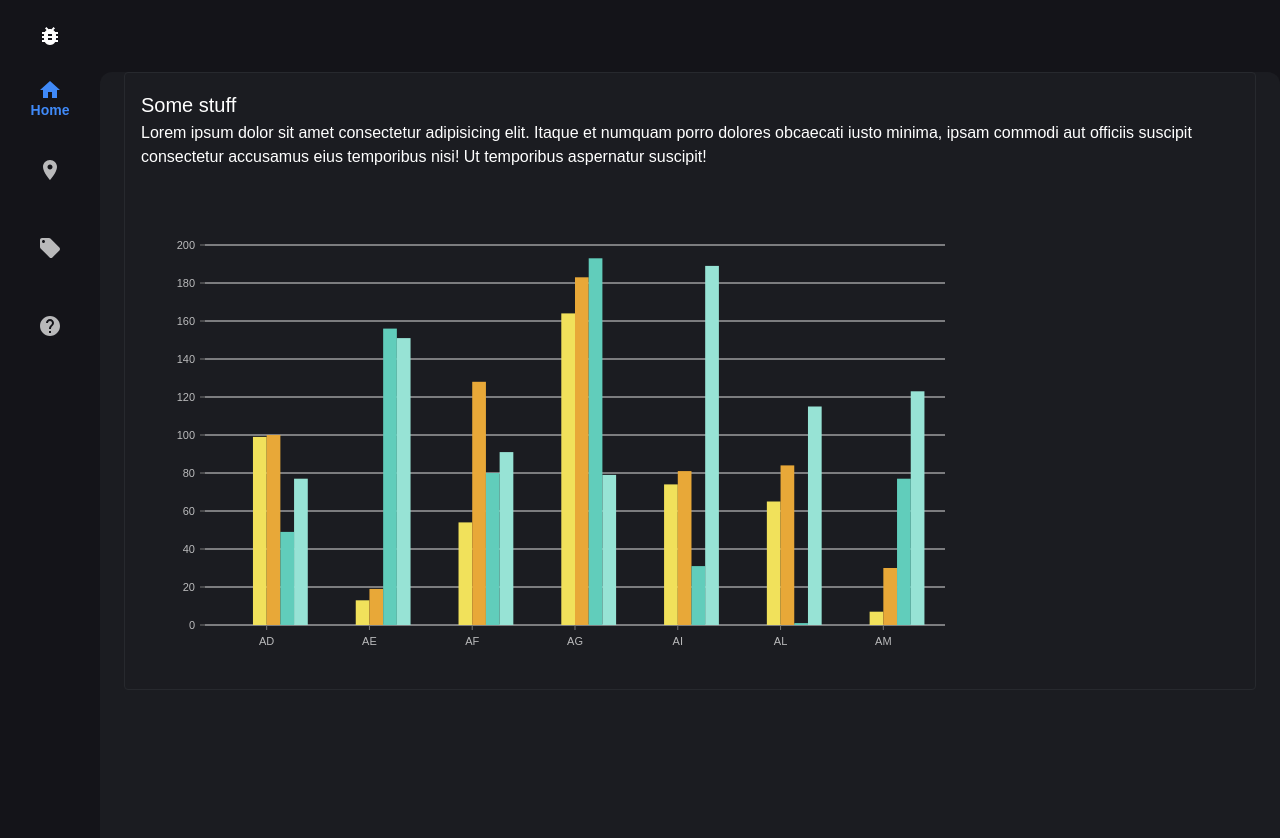
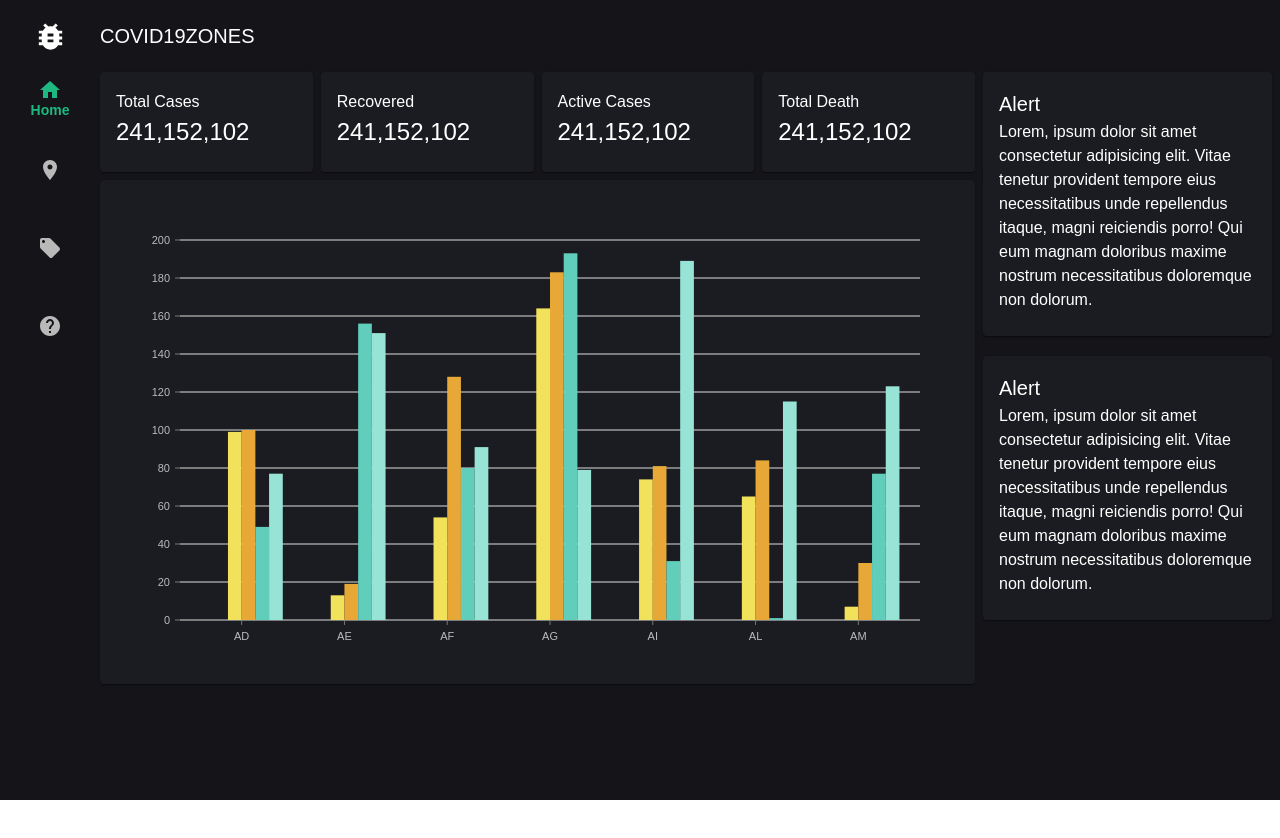
Before and after one commit to anshul/covid-19-zones, a React app: page / in a window 1280 px wide. Shown: the top 838 px of the page. After the commit the page ends 800 px from the top, so only its background shows below. Built offline with nearby package versions, Linux system fonts and the light colour scheme; the HTML template or start-up script is replaced by a standard one.

Commit message:
improvement(react): add home skeleton ui

```diff
--- a/src/Container/Container.tsx
+++ b/src/Container/Container.tsx
@@ -1,26 +1,26 @@
 import React from 'react'
-import { Typography, Container as MuiContainer, makeStyles, Theme, createStyles, Grid, Card, CardContent } from '@material-ui/core'
+import { Typography, makeStyles, Theme, createStyles, Grid, Card, CardContent } from '@material-ui/core'
 import BarChart from '../components/Charts/BarChart'
 import Navbar from './Navbar'
 
 const useStyles = makeStyles((theme: Theme) =>
   createStyles({
     root: {
+      width: '100% !important',
       display: 'flex',
       backgroundColor: theme.palette.background.default,
       color: theme.palette.text.primary,
     },
     appbar: {
+      width: '100%',
+      height: '72px',
       backgroundColor: theme.palette.background.default,
-      borderBottomWidth: '1px',
-      borderBottomStyle: 'solid',
-      borderBottomColor: theme.palette.divider,
+      display: 'flex',
+      alignItems: 'center',
     },
     content: {
       height: '100vh',
       borderRadius: '12px',
-      backgroundColor: theme.palette.background.paper,
-      marginTop: '72px',
     },
     sidebar: {
       paddingRight: theme.spacing(1),
@@ -40,22 +40,75 @@ const Container: React.FC = () => {
   return (
     <div className={classes.root}>
       <Navbar />
-      <MuiContainer className={classes.content} maxWidth='xl'>
-        <Grid container>
-          <Grid item xs={12}>
-            <Card variant='outlined'>
-              <CardContent>
-                <Typography variant='h6'>Some stuff</Typography>
-                <Typography variant='body1'>
-                  Lorem ipsum dolor sit amet consectetur adipisicing elit. Itaque et numquam porro dolores obcaecati iusto minima, ipsam commodi
-                  aut officiis suscipit consectetur accusamus eius temporibus nisi! Ut temporibus aspernatur suscipit!
-                </Typography>
-              </CardContent>
-              <BarChart />
-            </Card>
+      <div>
+        <div className={classes.appbar}>
+          <Typography variant='h6'>COVID19ZONES</Typography>
+        </div>
+        <Grid container spacing={1}>
+          <Grid container item xs={9} spacing={1}>
+            <Grid item xs={3}>
+              <Card>
+                <CardContent>
+                  <Typography variant='subtitle1'>Total Cases</Typography>
+                  <Typography variant='h5'>241,152,102</Typography>
+                </CardContent>
+              </Card>
+            </Grid>
+            <Grid item xs={3}>
+              <Card>
+                <CardContent>
+                  <Typography variant='subtitle1'>Recovered</Typography>
+                  <Typography variant='h5'>241,152,102</Typography>
+                </CardContent>
+              </Card>
+            </Grid>
+            <Grid item xs={3}>
+              <Card>
+                <CardContent>
+                  <Typography variant='subtitle1'>Active Cases</Typography>
+                  <Typography variant='h5'>241,152,102</Typography>
+                </CardContent>
+              </Card>
+            </Grid>
+            <Grid item xs={3}>
+              <Card>
+                <CardContent>
+                  <Typography variant='subtitle1'>Total Death</Typography>
+                  <Typography variant='h5'>241,152,102</Typography>
+                </CardContent>
+              </Card>
+            </Grid>
+            <Grid item xs={12}>
+              <Card>
+                <BarChart />
+              </Card>
+            </Grid>
+          </Grid>
+          <Grid container item xs={3}>
+            <Grid item xs={12}>
+              <Card>
+                <CardContent>
+                  <Typography variant='h6'>Alert</Typography>
+                  <Typography variant='body1'>
+                    Lorem, ipsum dolor sit amet consectetur adipisicing elit. Vitae tenetur provident tempore eius necessitatibus unde
+                    repellendus itaque, magni reiciendis porro! Qui eum magnam doloribus maxime nostrum necessitatibus doloremque non dolorum.
+                  </Typography>
+                </CardContent>
+              </Card>
+              <br />
+              <Card>
+                <CardContent>
+                  <Typography variant='h6'>Alert</Typography>
+                  <Typography variant='body1'>
+                    Lorem, ipsum dolor sit amet consectetur adipisicing elit. Vitae tenetur provident tempore eius necessitatibus unde
+                    repellendus itaque, magni reiciendis porro! Qui eum magnam doloribus maxime nostrum necessitatibus doloremque non dolorum.
+                  </Typography>
+                </CardContent>
+              </Card>
+            </Grid>
           </Grid>
         </Grid>
-      </MuiContainer>
+      </div>
     </div>
   )
 }
--- a/src/Container/Navbar.tsx
+++ b/src/Container/Navbar.tsx
@@ -36,7 +36,7 @@ const Navbar: React.FC = () => {
   return (
     <div>
       <div className={classes.logo}>
-        <BugReport />
+        <BugReport fontSize='large' />
       </div>
       <BottomNavigation
         value={current}
--- a/src/theme.ts
+++ b/src/theme.ts
@@ -5,7 +5,7 @@ export const baseTheme = createMuiTheme(
     palette: {
       type: 'dark',
       primary: {
-        main: '#408af8',
+        main: '#1eb980',
       },
       secondary: {
         main: '#3ecf8e',
```
